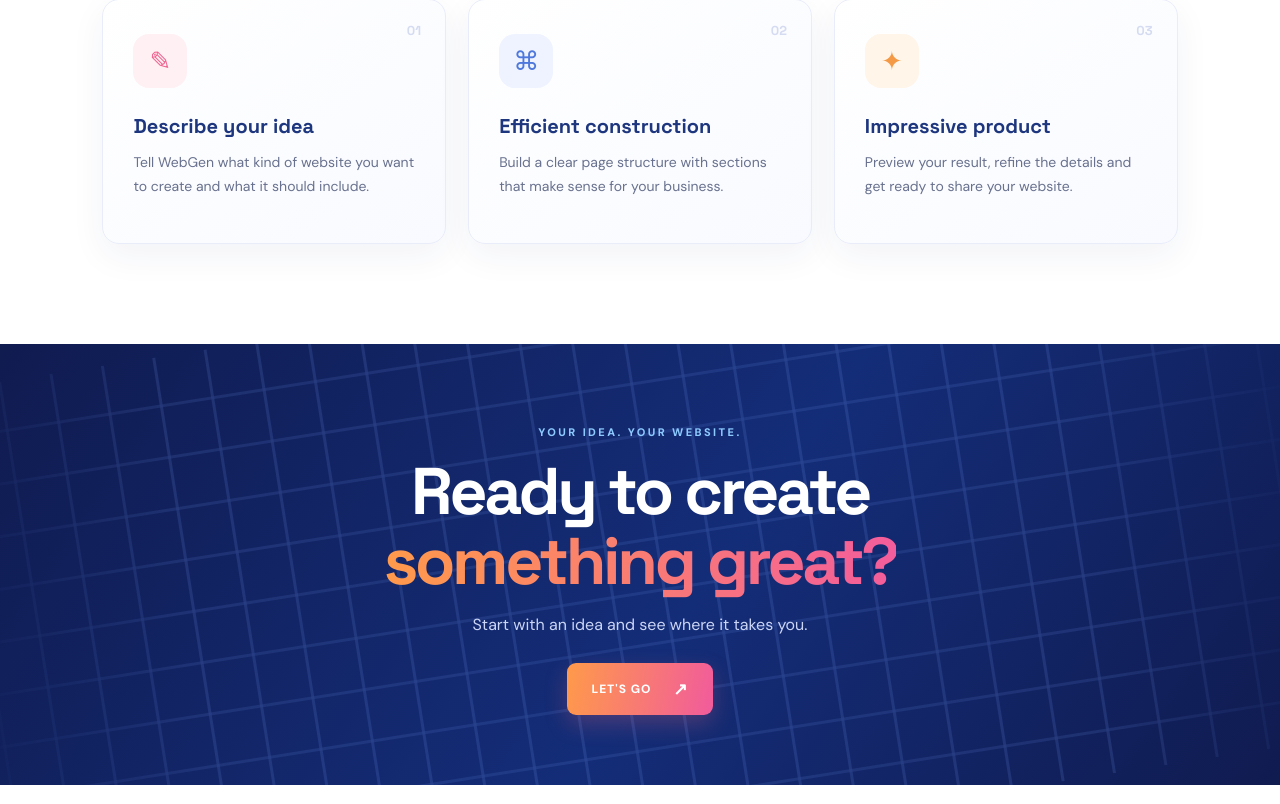
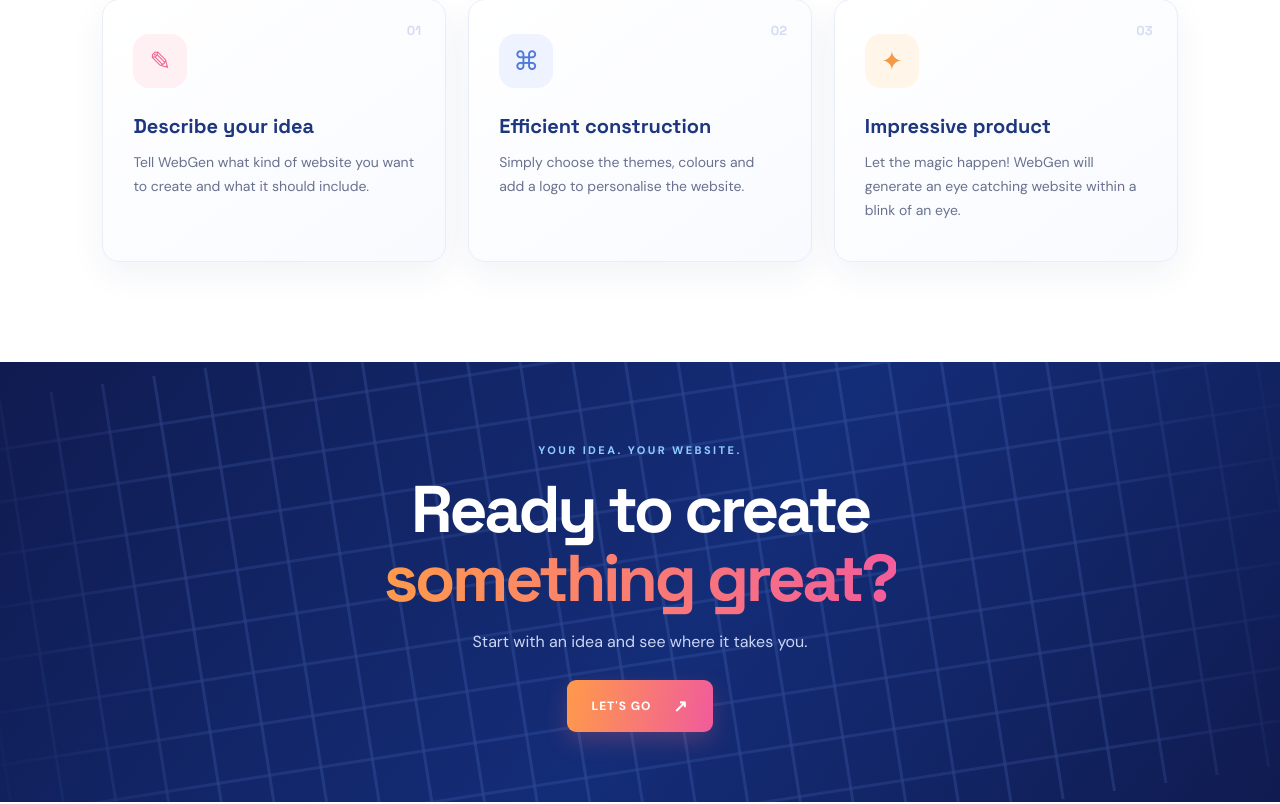
Before and after one commit to Lucasjieqitan/WebGen, a plain HTML site: page index.html in a window 1280 px wide. Shown: the part 1421-2225 px from the top of the page. Drawn offline with Linux system fonts and the light colour scheme.

Commit message:
Update index.html

```diff
--- a/index.html
+++ b/index.html
@@ -55,13 +55,13 @@
         <article class="feature-card">
           <div class="feature-icon icon-build">⌘</div>
           <h3>Efficient construction</h3>
-          <p>Build a clear page structure with sections that make sense for your business.</p>
+          <p>Simply choose the themes, colours and add a logo to personalise the website.</p>
           <span class="card-number">02</span>
         </article>
         <article class="feature-card">
           <div class="feature-icon icon-star">✦</div>
           <h3>Impressive product</h3>
-          <p>Preview your result, refine the details and get ready to share your website.</p>
+          <p>Let the magic happen! WebGen will generate an eye catching website within a blink of an eye.</p>
           <span class="card-number">03</span>
         </article>
       </div>
```
